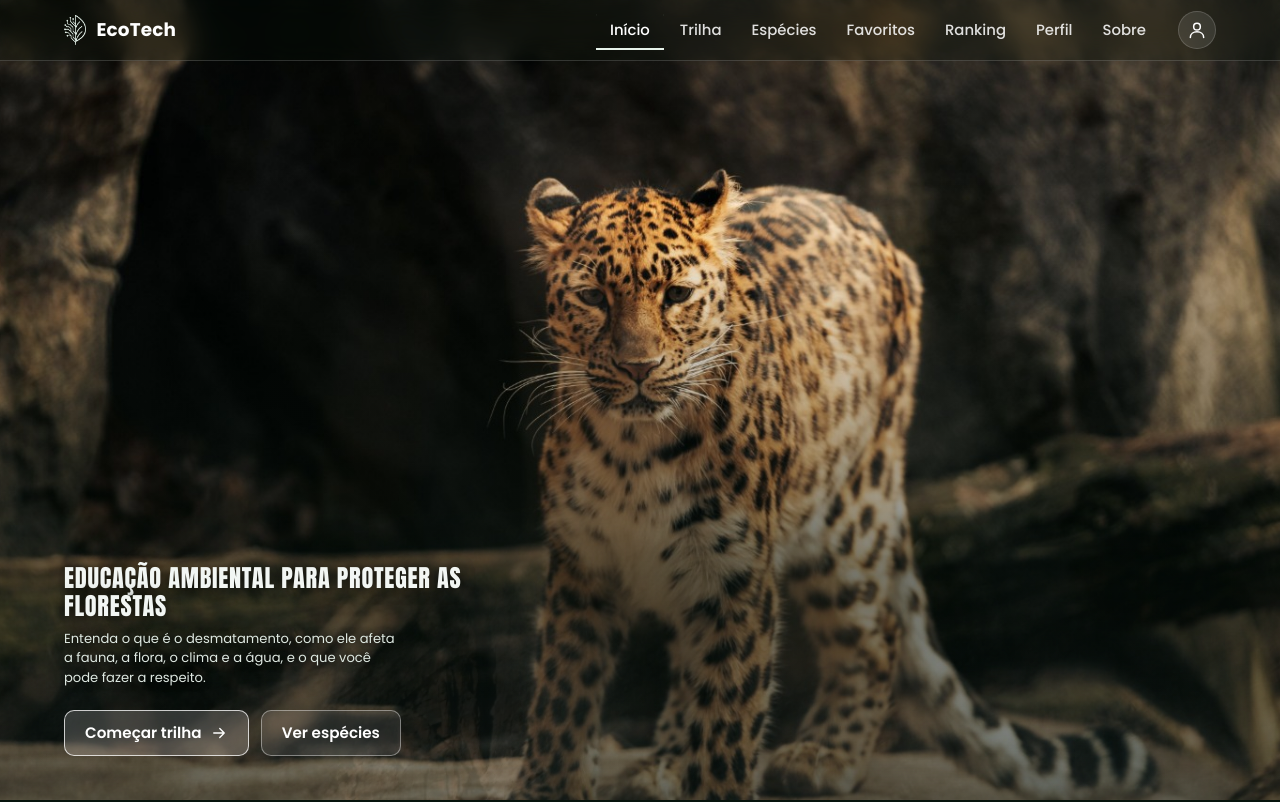
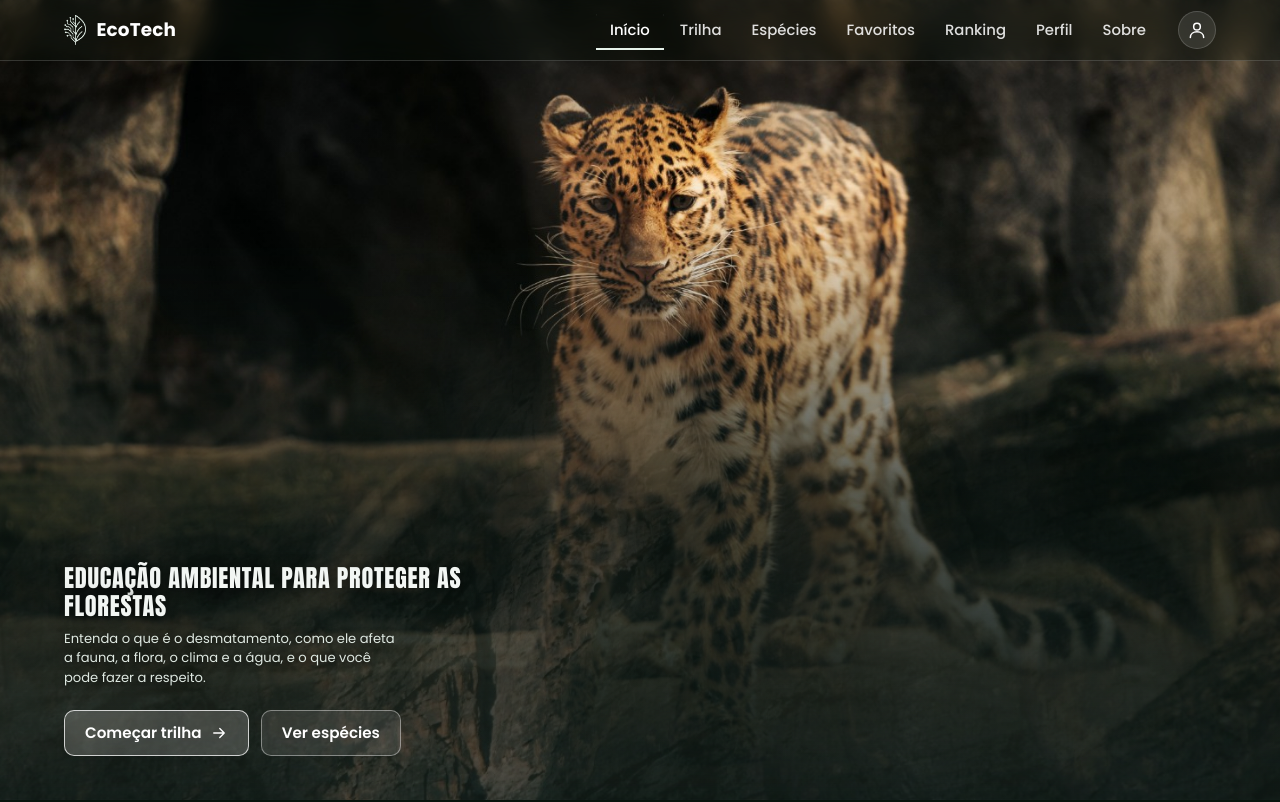
Before and after one commit to GustavoRibasSilestrino/EcoTech, a React (Vite) app: page /#/ in a window 1280 px wide. Shown: the top 802 px of the page. Built offline with nearby package versions, Linux system fonts and the light colour scheme.

Commit message:
style(home): refaz a dissolução da foto do felino para remover a divisão com o fundo

```diff
--- a/src/styles/global.css
+++ b/src/styles/global.css
@@ -135,20 +135,20 @@ ul { padding-left: 1.2em; }
 .hero-foto::before {
   content: '';
   position: absolute;
-  inset: 0;
+  /* quadro maior que a tela (zoom na foto), com a base alinhada ao fim da primeira tela */
+  inset: -22% -16% 0 -16%;
   z-index: -2;
-  background: url('/img/hero.jpg') center 38% / cover no-repeat;
-  transform: scale(1.32);
-  transform-origin: 52% 45%;
-  -webkit-mask-image: linear-gradient(180deg, #000 0%, #000 58%, rgba(0, 0, 0, 0.55) 80%, transparent 100%);
-  mask-image: linear-gradient(180deg, #000 0%, #000 58%, rgba(0, 0, 0, 0.55) 80%, transparent 100%);
+  background: url('/img/hero.jpg') 52% 18% / cover no-repeat;
+  /* dissolve a foto de forma gradual até sumir exatamente no fim da seção */
+  -webkit-mask-image: linear-gradient(180deg, #000 0%, #000 42%, rgba(0, 0, 0, 0.85) 52%, rgba(0, 0, 0, 0.6) 62%, rgba(0, 0, 0, 0.35) 74%, rgba(0, 0, 0, 0.14) 86%, transparent 100%);
+  mask-image: linear-gradient(180deg, #000 0%, #000 42%, rgba(0, 0, 0, 0.85) 52%, rgba(0, 0, 0, 0.6) 62%, rgba(0, 0, 0, 0.35) 74%, rgba(0, 0, 0, 0.14) 86%, transparent 100%);
 }
 .hero-foto::after {
   content: '';
   position: absolute;
   inset: 0;
   z-index: -1;
-  background: linear-gradient(180deg, rgba(0, 0, 0, 0.35) 0%, rgba(0, 0, 0, 0) 26%, rgba(2, 12, 7, 0.45) 72%, rgba(2, 12, 7, 0) 100%);
+  background: linear-gradient(180deg, rgba(0, 0, 0, 0.35) 0%, rgba(0, 0, 0, 0) 22%, rgba(2, 12, 7, 0.3) 62%, rgba(2, 12, 7, 0.22) 85%, rgba(2, 12, 7, 0) 100%);
 }
 .hero-conteudo { width: 100%; max-width: 1200px; margin: 0 auto; padding: 120px 24px 44px; }
 .hero-conteudo h1 { font-size: clamp(1.25rem, 1.9vw, 1.6rem); max-width: 420px; margin: 0 0 0.35em; text-shadow: 0 2px 14px rgba(0, 0, 0, 0.7); }
```
